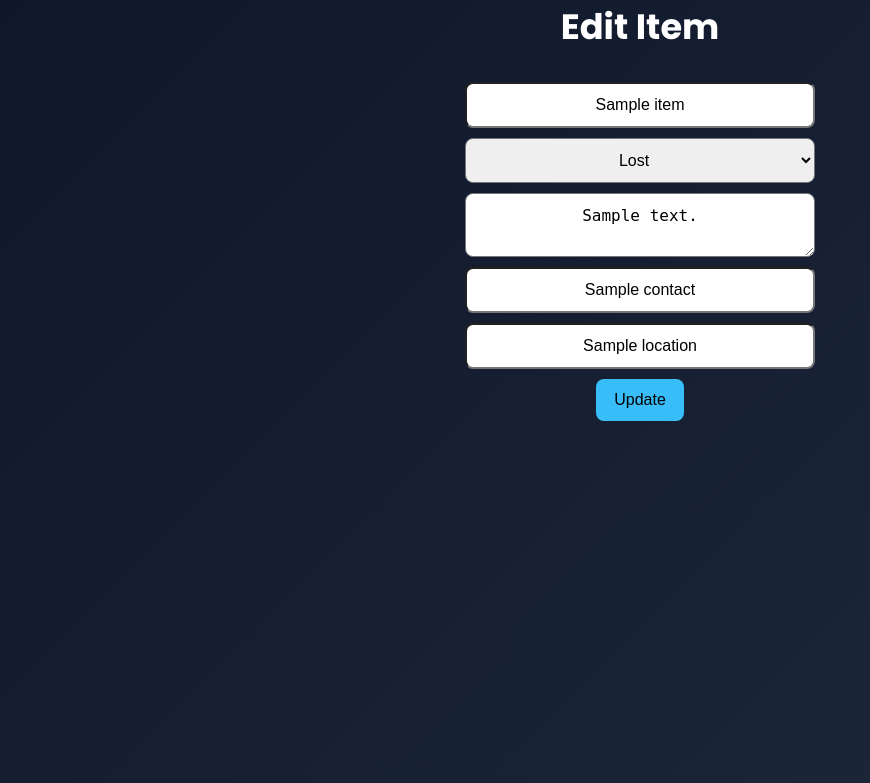
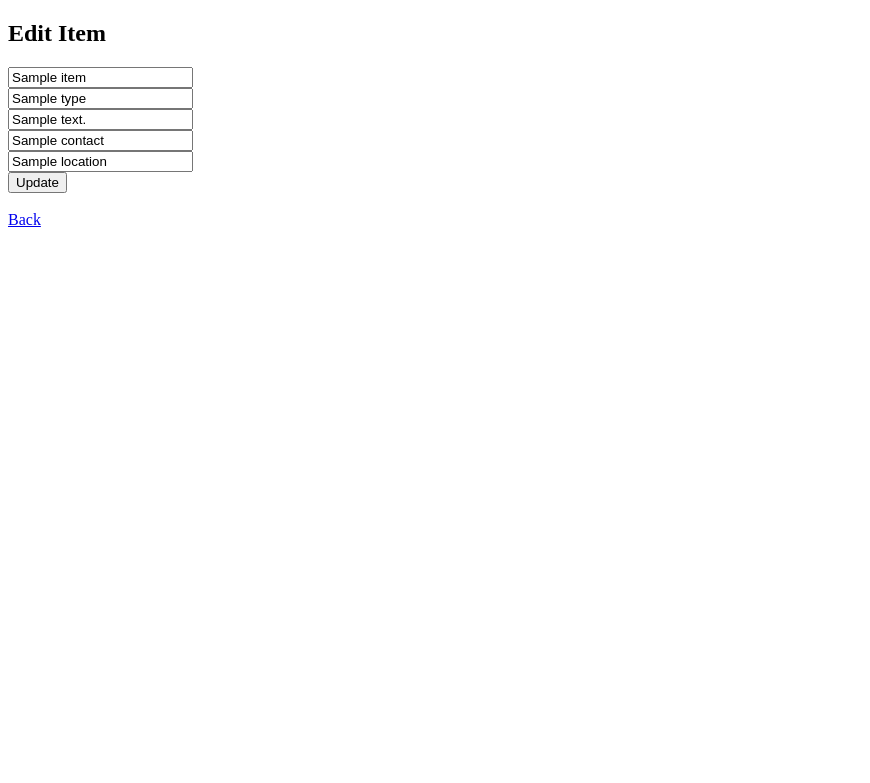
Before and after one commit to teju50/lost-found-app, a Flask app: template templates/edit.html in a window 1280 px wide. Shown: the top 783 px of the page, without its empty margins (0-870 px from the left). Run offline with Flask 3, Linux system fonts and the light colour scheme; the template is opened without the code that fills it: most values are stand-ins (such as "Sample title", 1, 10 or a date in 2020).

Commit message:
Add files via upload

```diff
--- a/app.py
+++ b/app.py
@@ -135,6 +135,42 @@ def items():
     items = load_items()
     return render_template("items.html", items=items)
 
+@app.route("/edit/<int:id>", methods=["GET", "POST"])
+def edit(id):
+    if "user" not in session:
+        return redirect("/login")
+
+    items = load_items()
+
+    if id >= len(items):
+        return "Item not found"
+
+    if request.method == "POST":
+        items[id]["name"] = request.form["name"]
+        items[id]["type"] = request.form["type"]
+        items[id]["description"] = request.form["description"]
+        items[id]["contact"] = request.form["contact"]
+        items[id]["location"] = request.form["location"]
+
+        save_items(items)
+
+        return redirect("/items")
+
+    return render_template("edit.html", item=items[id], id=id)
+
+@app.route("/delete/<int:id>")
+def delete(id):
+    if "user" not in session:
+        return redirect("/login")
+
+    items = load_items()
+
+    if id < len(items):
+        items.pop(id)
+        save_items(items)
+
+    return redirect("/items")
+
 # ---------------- LOGOUT ----------------
 @app.route("/logout")
 def logout():
--- a/templates/edit.html
+++ b/templates/edit.html
@@ -1,22 +1,26 @@
-<body class="center-page">
-
-</body><link rel="stylesheet" href="{{ url_for('static', filename='style.css') }}">
+<!DOCTYPE html>
+<html>
+<head>
+    <title>Edit Item</title>
+</head>
+<body>
 
 <h2>Edit Item</h2>
 
 <form method="POST">
 
-<input name="name" value="{{ item.name }}">
+    <input type="text" name="name" value="{{ item.name }}"><br>
+    <input type="text" name="type" value="{{ item.type }}"><br>
+    <input type="text" name="description" value="{{ item.description }}"><br>
+    <input type="text" name="contact" value="{{ item.contact }}"><br>
+    <input type="text" name="location" value="{{ item.location }}"><br>
 
-<select name="type">
-<option>Lost</option>
-<option>Found</option>
-</select>
-
-<textarea name="description">{{ item.description }}</textarea>
-<input name="contact" value="{{ item.contact }}">
-<input name="location" value="{{ item.location }}">
-
-<button>Update</button>
+    <button type="submit">Update</button>
 
 </form>
+
+<br>
+<a href="/items">Back</a>
+
+</body>
+</html>
```
